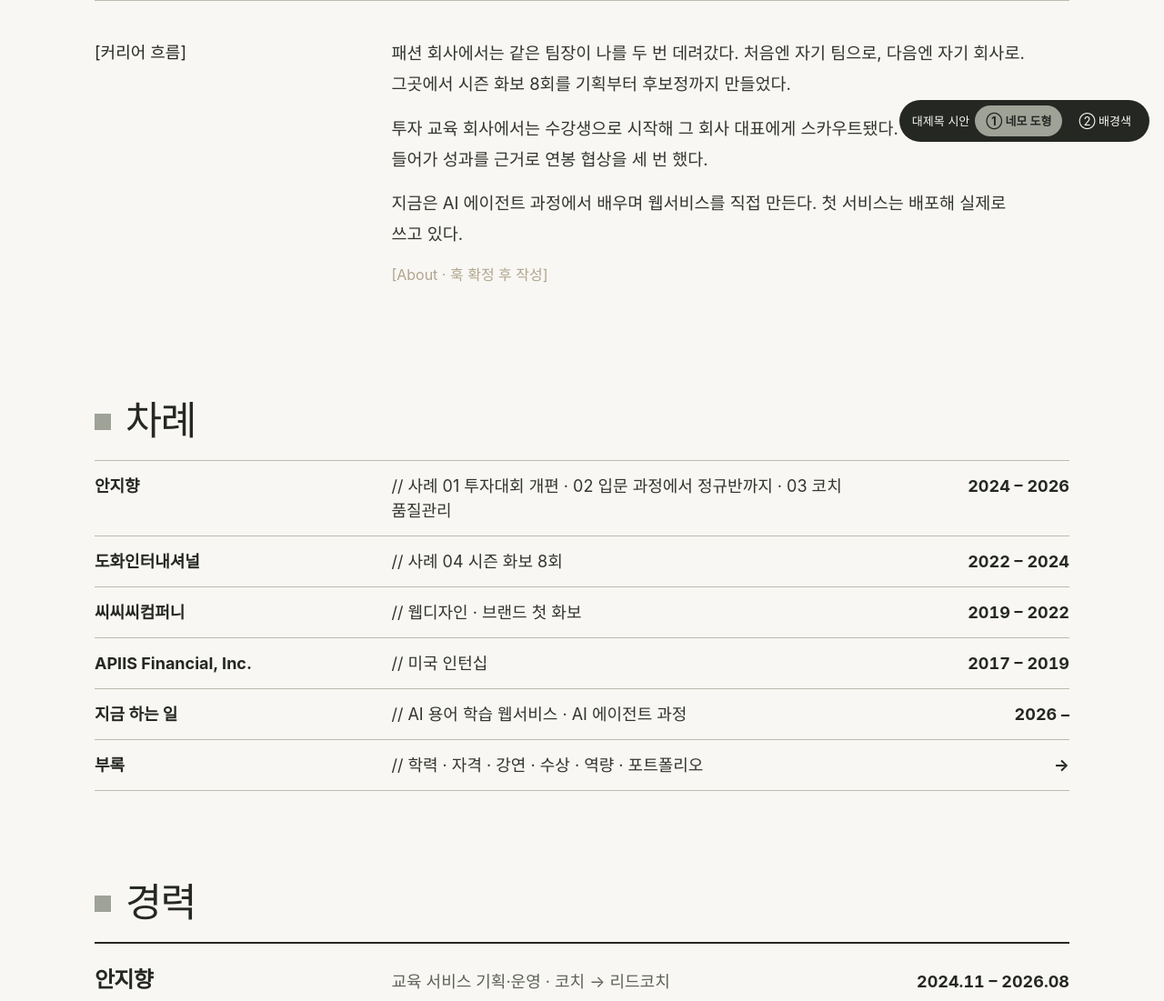
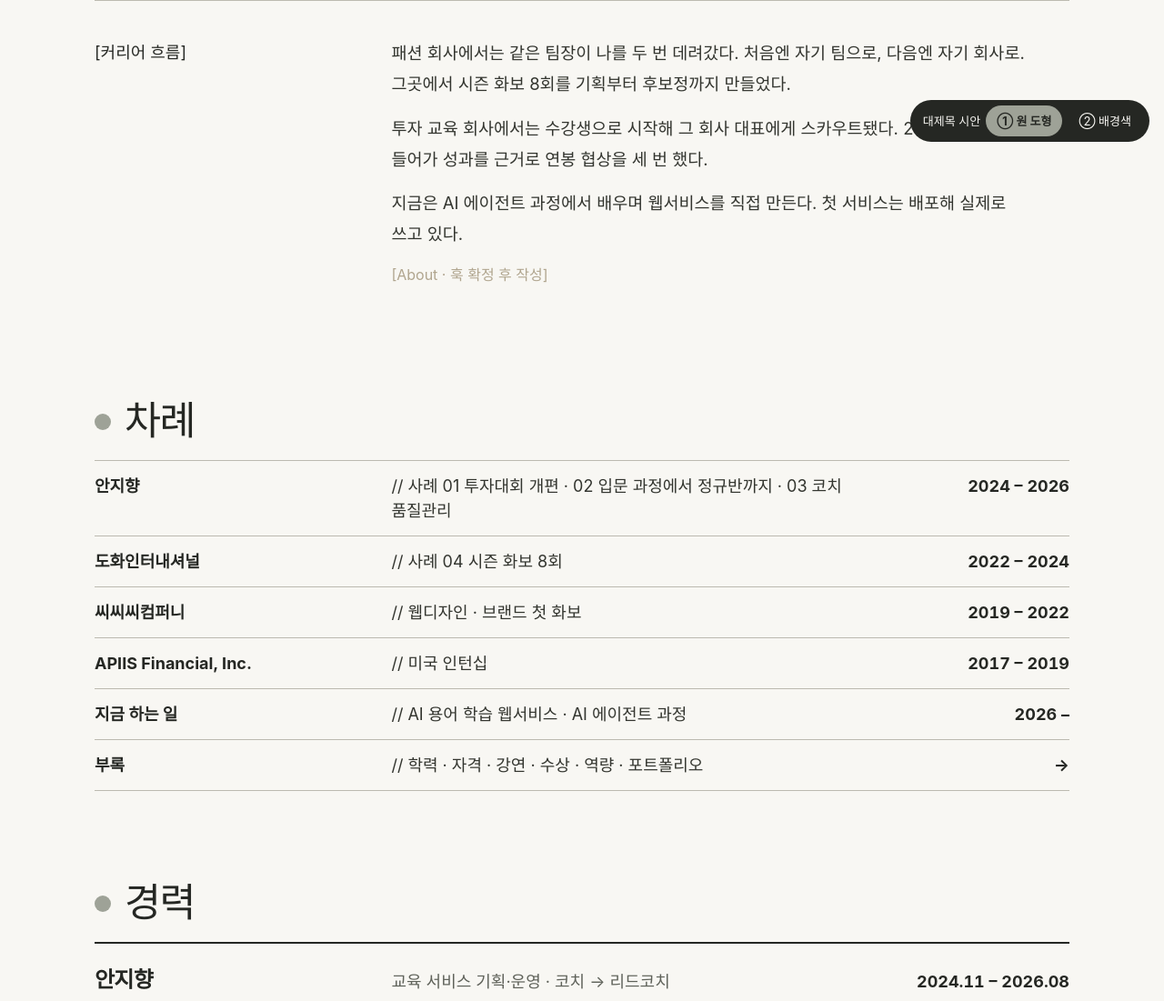
Before and after one commit to k-im-rose/k-im-rose.github.io, a Jekyll site: the page built from draft-cv.html, in a window 1280 px wide. Shown: the part 728-1829 px from the top of the page at 91% size. Built offline with Jekyll 4.4.1, drawn with Linux system fonts in a browser that asks for light colours; some web fonts are replaced.

Commit message:
이력서 시안: 대제목 ① 원 도형 ② 배경 위아래 여백 절반
- ① 네모 → 원
- ② 줄 높이 1, 글자 윤곽 기준 위·아래 보이는 여백 0.135em (실측 5/5px @34px)

Co-Authored-By: Claude Opus 5.5 <noreply@anthropic.com>

```diff
--- a/assets/css/cv.css
+++ b/assets/css/cv.css
@@ -237,17 +237,19 @@ a.row:hover, a.row:hover b, a.row:hover span { color: #fff; }
 .case dl { grid-row: auto; }
 
 /* 대제목(차례 · 경력 · 지금 하는 일 · 부록) 시안 */
-/* ① 앞에 네모 도형 */
+/* ① 앞에 원 도형 */
 body[data-h="shape"] .toc h2::before,
 body[data-h="shape"] .chapter > h2::before {
-  content: ""; display: inline-block; width: 0.42em; height: 0.42em;
-  background: var(--sage-light); margin-right: 0.36em; vertical-align: 0.12em;
+  content: ""; display: inline-block; width: 0.42em; height: 0.42em; border-radius: 50%;
+  background: var(--sage-light); margin-right: 0.34em; vertical-align: 0.12em;
 }
 /* ② 밝은 세이지 배경 + 아이보리 글자 (이름 상자와 같은 방식) */
 body[data-h="box"] .toc h2,
 body[data-h="box"] .chapter > h2 {
   display: inline-block; background: var(--sage-light); color: var(--paper);
-  font-weight: 600; padding: 0.12em 0.36em 0.1em 0.3em;
+  font-weight: 600; line-height: 1;
+  /* 글자 윤곽 기준 위·아래 보이는 여백 0.135em (이전 0.27em의 절반) */
+  padding: 0.076em 0.36em 0.077em 0.3em;
 }
 
 /* 시안 비교 스위치 (시안 페이지 전용) */
--- a/draft-cv.html
+++ b/draft-cv.html
@@ -245,7 +245,7 @@ draft_page: true
 
 <div class="review" role="group" aria-label="대제목 시안 비교">
   <span>대제목 시안</span>
-  <button type="button" class="on" data-h="shape">① 네모 도형</button>
+  <button type="button" class="on" data-h="shape">① 원 도형</button>
   <button type="button" data-h="box">② 배경색</button>
 </div>
 <script>
```
